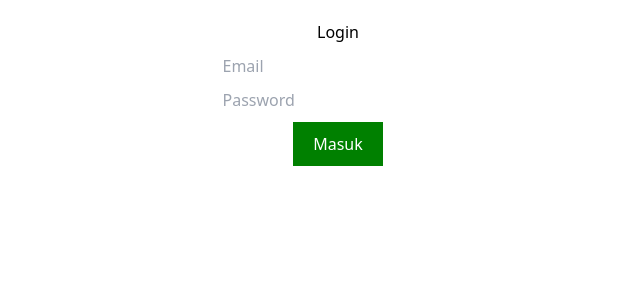
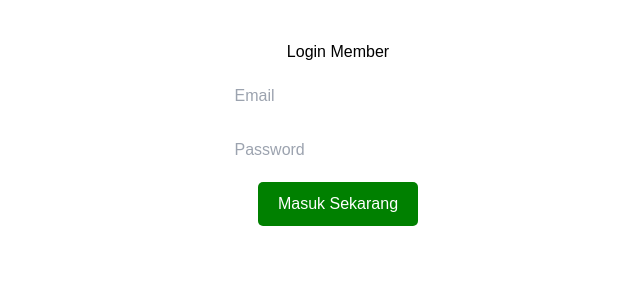
Before and after one commit to NAKODASpor/TradeBik, a Next.js app: page /login in a window 1280 px wide. Shown: the top 300 px of the page, without its empty margins (302-942 px from the left). Built offline with nearby package versions, Linux system fonts and the light colour scheme; no server answers.

Commit message:
Update page.tsx

```diff
--- a/app/login/page.tsx
+++ b/app/login/page.tsx
@@ -13,16 +13,16 @@ export default function Login() {
 
   const handleLogin = async () => {
     const { error } = await supabase.auth.signInWithPassword({ email, password })
-    if (error) alert(error.message)
+    if (error) alert('Login Gagal: ' + error.message)
     else window.location.href = '/dashboard'
   }
 
   return (
-    <div style={{ padding: '20px', textAlign: 'center' }}>
-      <h2>Login</h2>
-      <input type="email" placeholder="Email" onChange={e => setEmail(e.target.value)} style={{ display: 'block', margin: '10px auto' }} />
-      <input type="password" placeholder="Password" onChange={e => setPassword(e.target.value)} style={{ display: 'block', margin: '10px auto' }} />
-      <button onClick={handleLogin} style={{ padding: '10px 20px', background: 'green', color: 'white' }}>Masuk</button>
+    <div style={{ padding: '40px', textAlign: 'center', fontFamily: 'sans-serif' }}>
+      <h2>Login Member</h2>
+      <input type="email" placeholder="Email" onChange={e => setEmail(e.target.value)} style={{ display: 'block', margin: '10px auto', padding: '10px' }} />
+      <input type="password" placeholder="Password" onChange={e => setPassword(e.target.value)} style={{ display: 'block', margin: '10px auto', padding: '10px' }} />
+      <button onClick={handleLogin} style={{ padding: '10px 20px', background: 'green', color: 'white', border: 'none', borderRadius: '5px' }}>Masuk Sekarang</button>
     </div>
   )
 }
```
